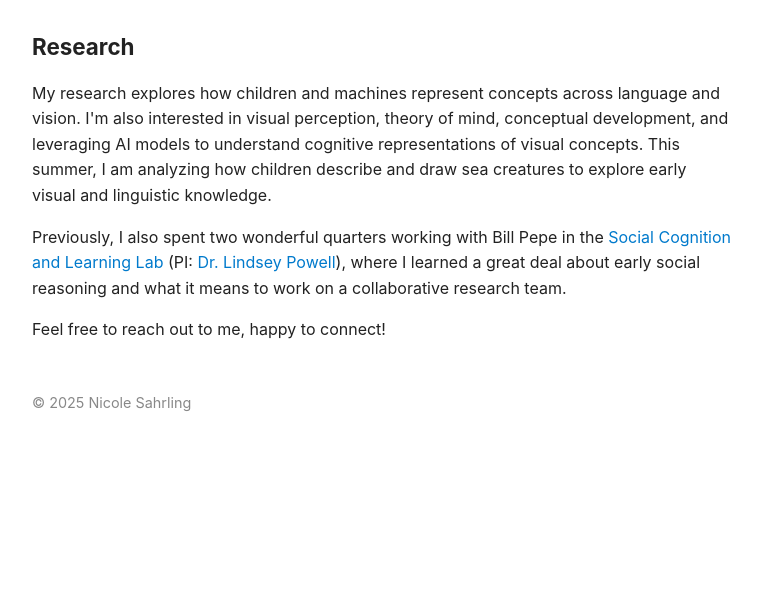
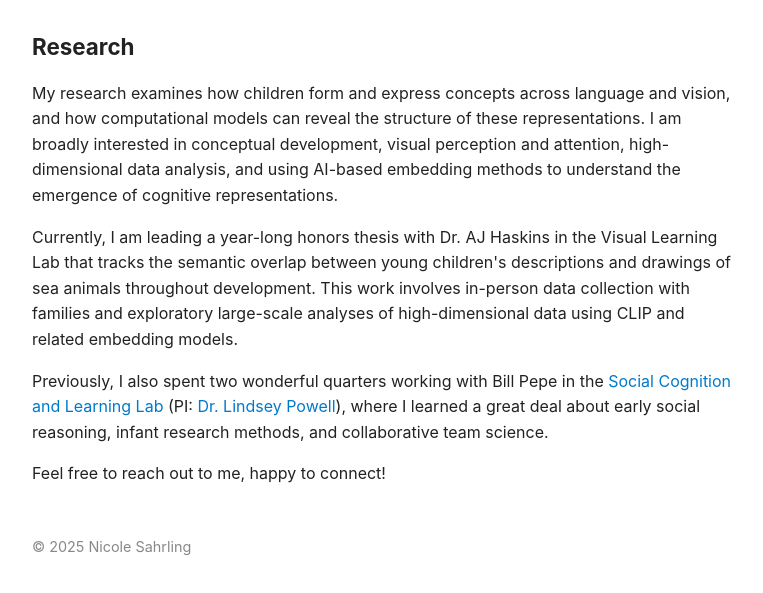
Before and after one commit to nicolesahrling/nicolesahrling.github.io, a plain HTML site: page index.html in a window 1280 px wide. Shown: the part 443-1036 px from the top of the page, without its empty margins (258-1021 px from the left). Before the commit the page ends 903 px from the top, so only its background shows below. Drawn offline with Linux system fonts and the light colour scheme.

Commit message:
updating CV and description

```diff
--- a/index.html
+++ b/index.html
@@ -54,7 +54,7 @@
       <p>Hello! I'm a rising fourth-year undergraduate psychology student at UC San Diego and an honors thesis student in the <a href="https://www.vislearnlab.org/" target="_blank">Visual Learning Lab</a> (PI: <a href="https://www.brialong.com/" target="_blank">Dr. Bria Long</a>). I'm curious about how children communicate what they know, especially through language and drawing, and how we can use tools from cognitive science and machine learning to better understand those representations.</p>
       <p>You can email me at <strong>nsahrling [at] ucsd [dot] edu</strong></p>
       <p>
-        <a href="nicole_sahrling_cv_november_2025.pdf" target="_blank">CV</a> /
+        <a href="nicole_sahrling_cv_december_2025.pdf" target="_blank">CV</a> /
         <a href="https://github.com/nicolesahrling" target="_blank">GitHub</a> /
         <a href="https://www.linkedin.com/in/nicolesahrling" target="_blank">LinkedIn</a>
       </p>
@@ -62,8 +62,9 @@
 
     <section id="research">
       <h2>Research</h2>
-      <p>My research explores how children and machines represent concepts across language and vision. I'm also interested in visual perception, theory of mind, conceptual development, and leveraging AI models to understand cognitive representations of visual concepts. This summer, I am analyzing how children describe and draw sea creatures to explore early visual and linguistic knowledge.</p>
-      <p>Previously, I also spent two wonderful quarters working with Bill Pepe in the <a href="https://socallab.ucsd.edu/" target="_blank">Social Cognition and Learning Lab</a> (PI: <a href="https://www.lindseypowell.org/about-me" target="_blank">Dr. Lindsey Powell</a>), where I learned a great deal about early social reasoning and what it means to work on a collaborative research team.</p>
+      <p>My research examines how children form and express concepts across language and vision, and how computational models can reveal the structure of these representations. I am broadly interested in conceptual development, visual perception and attention, high-dimensional data analysis, and using AI-based embedding methods to understand the emergence of cognitive representations.</p>
+      <p>Currently, I am leading a year-long honors thesis with Dr. AJ Haskins in the Visual Learning Lab that tracks the semantic overlap between young children's descriptions and drawings of sea animals throughout development. This work involves in-person data collection with families and exploratory large-scale analyses of high-dimensional data using CLIP and related embedding models.</p>
+      <p>Previously, I also spent two wonderful quarters working with Bill Pepe in the <a href="https://socallab.ucsd.edu/" target="_blank">Social Cognition and Learning Lab</a> (PI: <a href="https://www.lindseypowell.org/about-me" target="_blank">Dr. Lindsey Powell</a>), where I learned a great deal about early social reasoning, infant research methods, and collaborative team science.</p>
       <p>Feel free to reach out to me, happy to connect!</p>
     </section>
 
```
Also changed, not shown: 2 other files.
